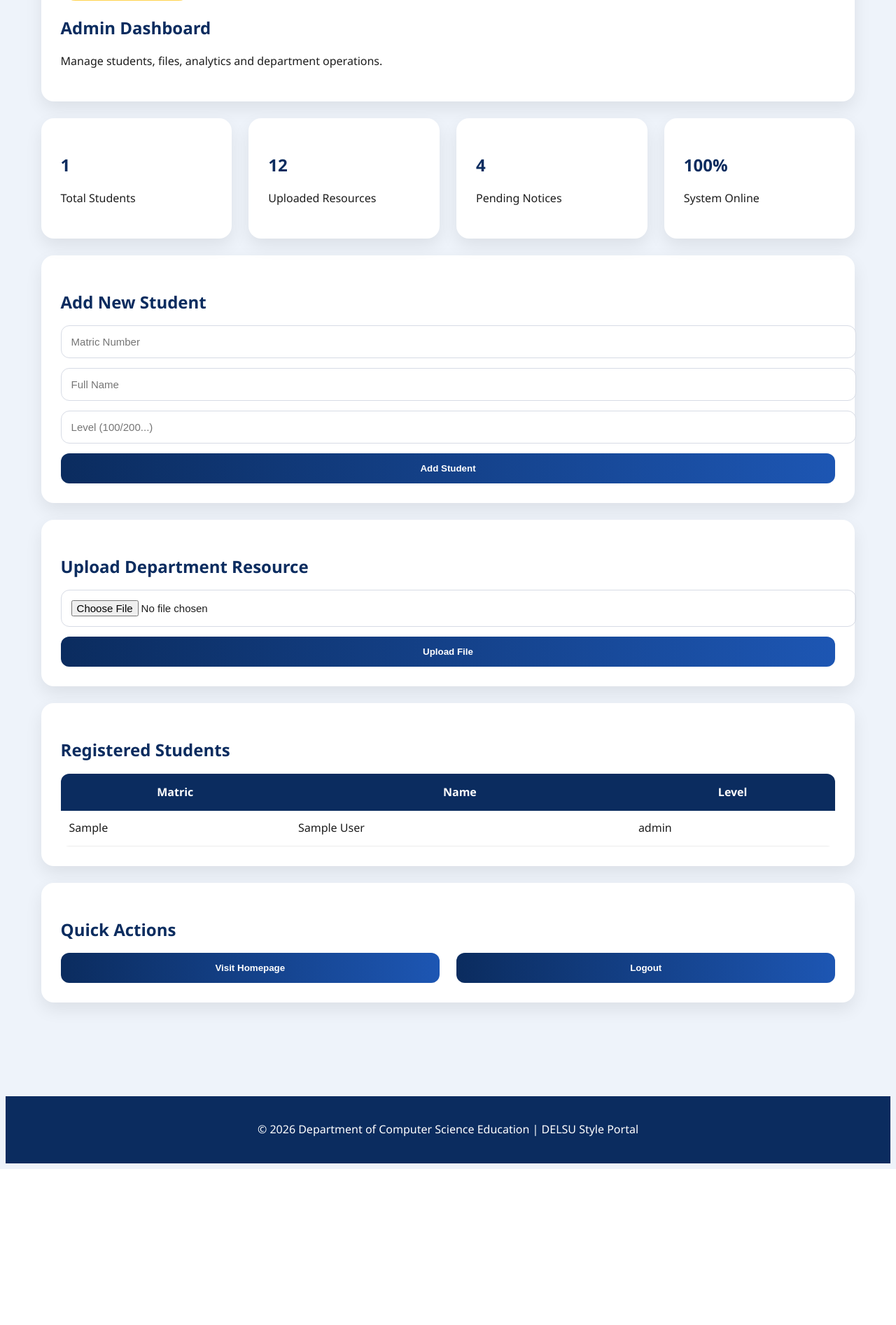
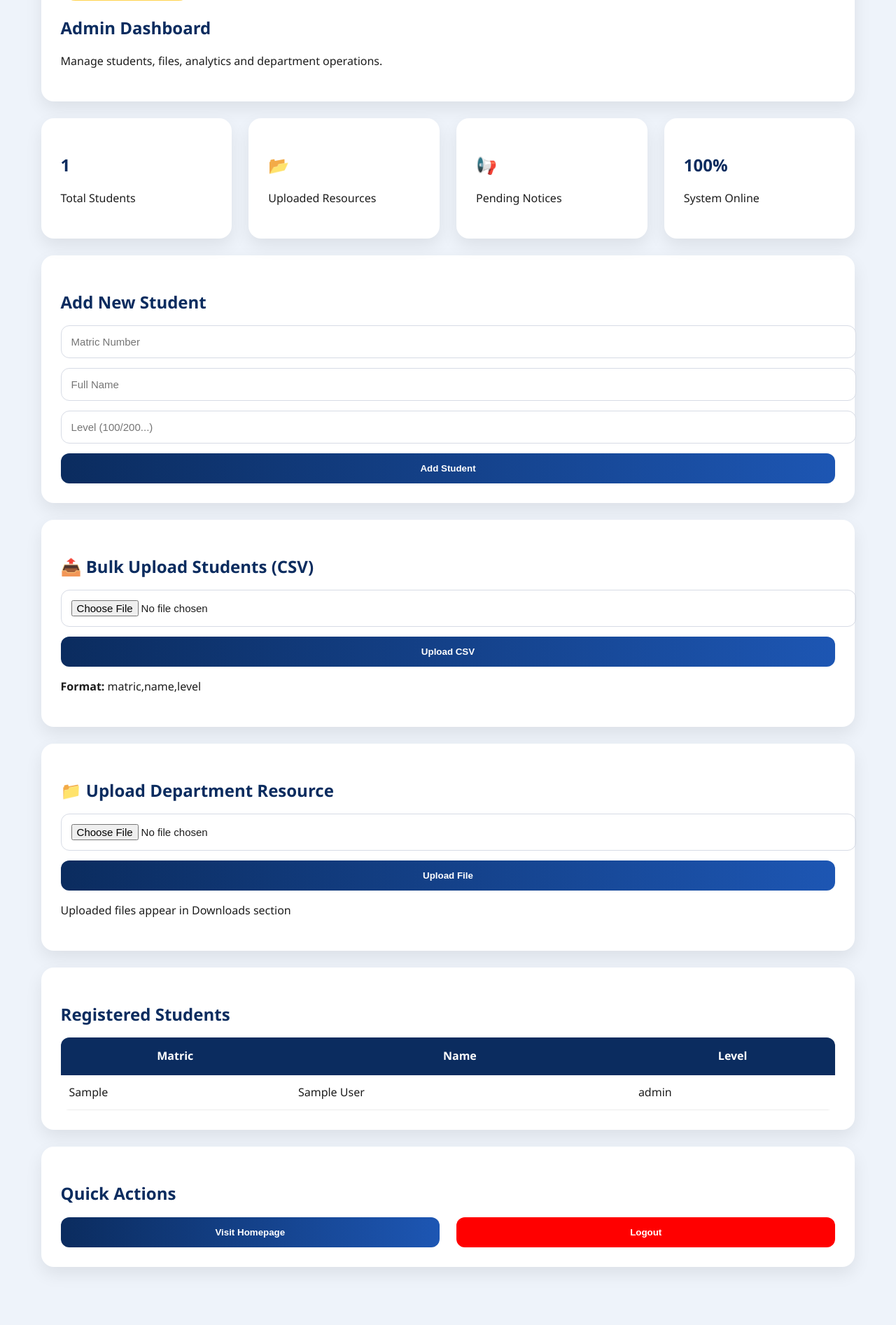
Before and after one commit to successfulone/delsu-cse-portal, a Flask app: page /admin/dashboard in a window 1280 px wide. Shown: the part 904-2798 px from the top of the page at 70% size. Before the commit the page ends 2575 px from the top, so only its background shows below. Run offline with Flask 3, Linux system fonts and the light colour scheme; the visitor is signed in with stand-in values (Sample User, id 1); tables that the repository leaves empty hold one stand-in row (values such as "Sample post").

```diff
--- a/templates/admin.html
+++ b/templates/admin.html
@@ -18,12 +18,12 @@
     </div>
 
     <div class="card">
-        <h2>12</h2>
+        <h2>📂</h2>
         <p>Uploaded Resources</p>
     </div>
 
     <div class="card">
-        <h2>4</h2>
+        <h2>📢</h2>
         <p>Pending Notices</p>
     </div>
 
@@ -34,7 +34,7 @@
 
 </div>
 
-<!-- Add Student -->
+<!-- ADD STUDENT -->
 <div class="card">
     <h2>Add New Student</h2>
 
@@ -49,9 +49,24 @@
     </form>
 </div>
 
-<!-- Upload Files -->
+<!-- BULK UPLOAD CSV -->
 <div class="card">
-    <h2>Upload Department Resource</h2>
+    <h2>📤 Bulk Upload Students (CSV)</h2>
+
+    <form method="POST" action="/bulk_upload" enctype="multipart/form-data">
+
+        <input type="file" name="file" required>
+
+        <button type="submit">Upload CSV</button>
+
+    </form>
+
+    <p><b>Format:</b> matric,name,level</p>
+</div>
+
+<!-- FILE UPLOAD -->
+<div class="card">
+    <h2>📁 Upload Department Resource</h2>
 
     <form method="POST" action="/upload" enctype="multipart/form-data">
 
@@ -60,9 +75,11 @@
         <button type="submit">Upload File</button>
 
     </form>
+
+    <p>Uploaded files appear in Downloads section</p>
 </div>
 
-<!-- Student Table -->
+<!-- STUDENT TABLE -->
 <div class="card">
     <h2>Registered Students</h2>
 
@@ -85,19 +102,19 @@
     </table>
 </div>
 
-<!-- Admin Actions -->
+<!-- QUICK ACTIONS -->
 <div class="card">
     <h2>Quick Actions</h2>
 
     <div class="grid">
 
-        <div>
-            <a href="/"><button>Visit Homepage</button></a>
-        </div>
+        <a href="/">
+            <button>Visit Homepage</button>
+        </a>
 
-        <div>
-            <a href="/logout"><button>Logout</button></a>
-        </div>
+        <a href="/logout">
+            <button style="background:red;">Logout</button>
+        </a>
 
     </div>
 </div>
```
